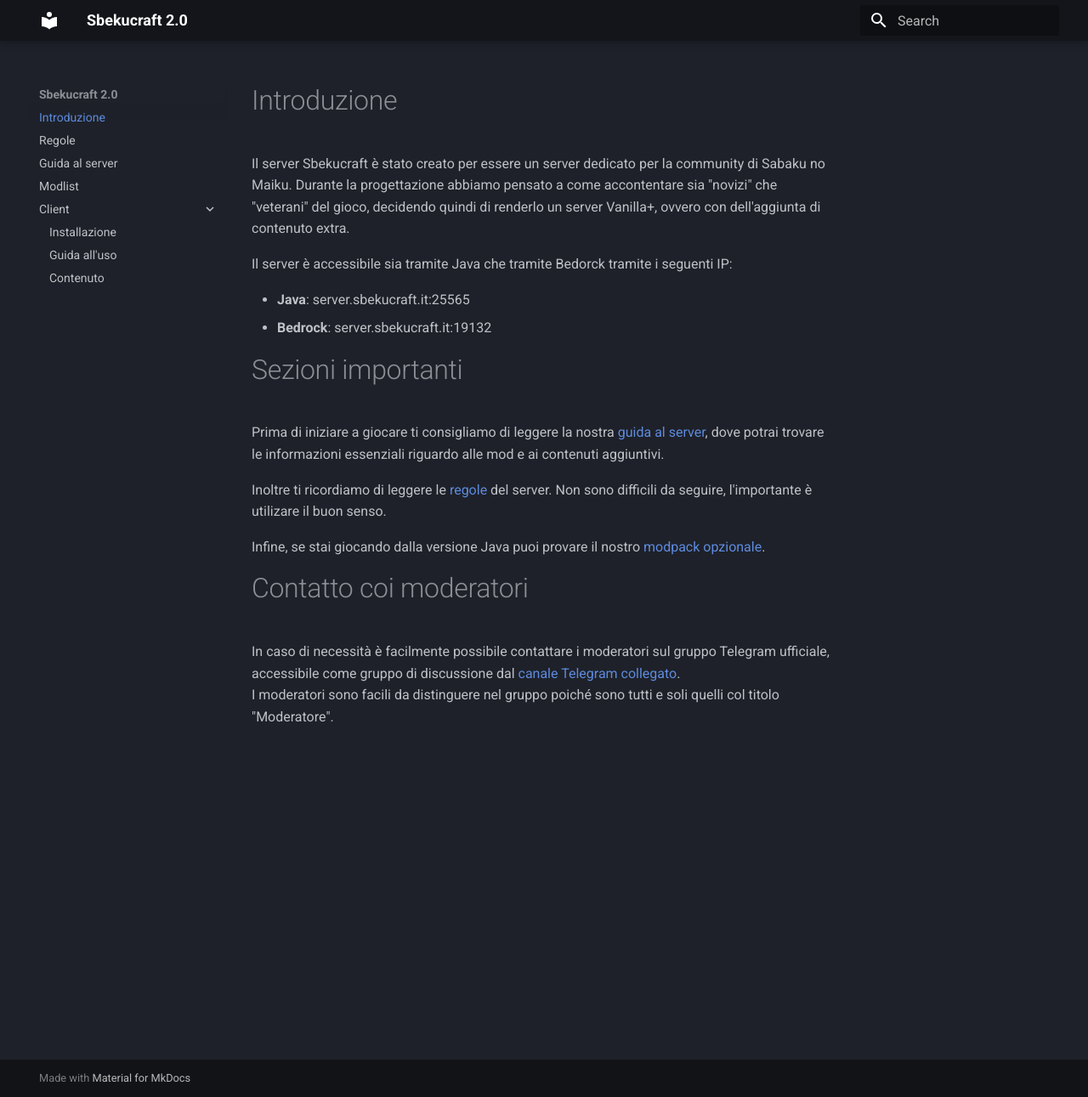
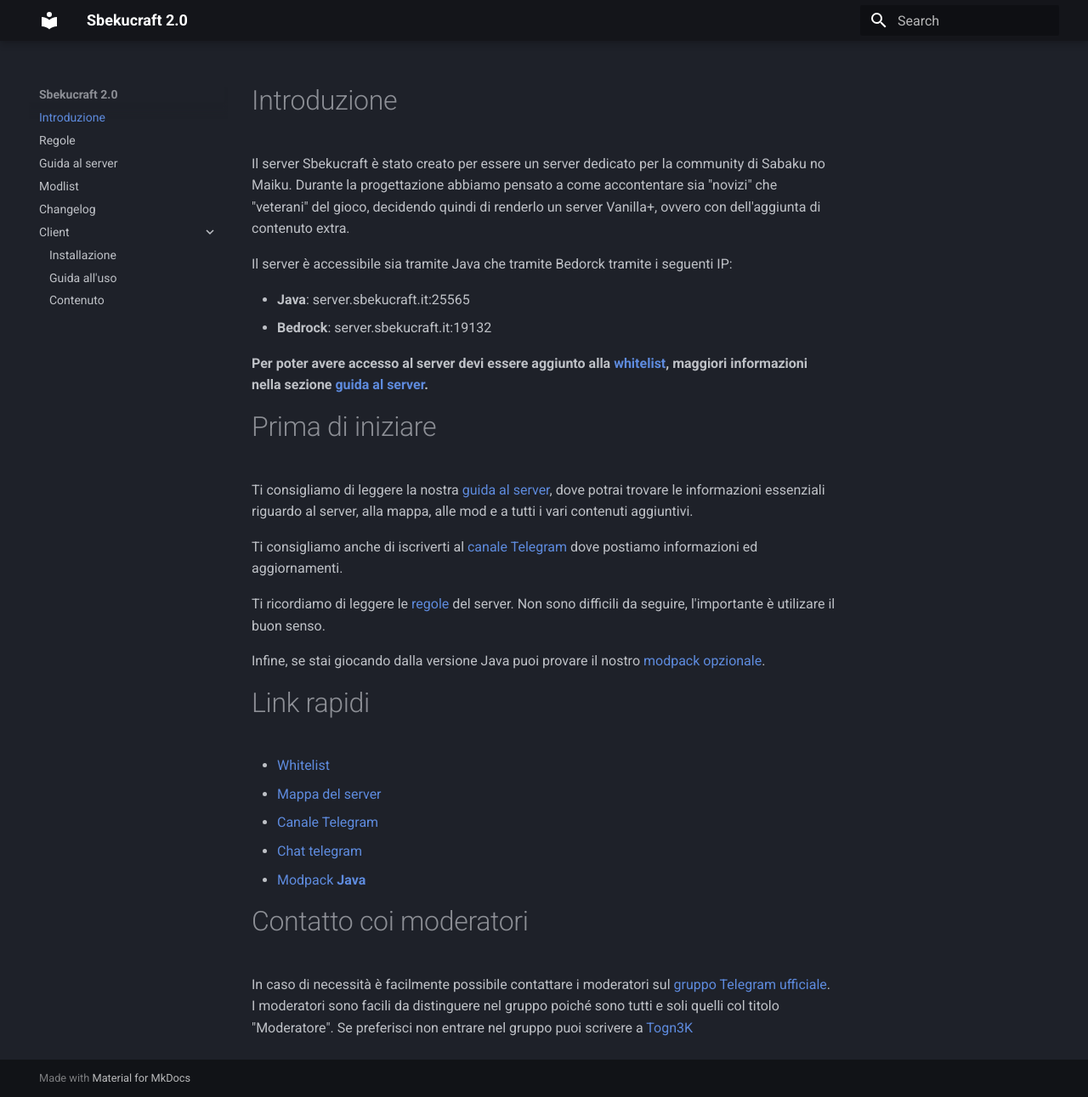
Before and after one commit to Sbekucraft/Sbekucraft-2.0-Wiki, an MkDocs documentation site: the page built from docs/index.md, in a window 1280 px wide and 1291 px high. Shown: the whole window at 85% size. Built offline with MkDocs 1.6.1 and Material for MkDocs 9.7.7, drawn with Linux system fonts in a browser that asks for light colours.

Commit message:
revisionato tutto e aggiunto changelog

```diff
--- a/docs/index.md
+++ b/docs/index.md
@@ -7,13 +7,25 @@
 - **Java**: server.sbekucraft.it:25565
 - **Bedrock**: server.sbekucraft.it:19132
 
-# Sezioni importanti
-Prima di iniziare a giocare ti consigliamo di leggere la nostra [guida al server](guida.md), dove potrai trovare le informazioni essenziali riguardo alle mod e ai contenuti aggiuntivi.
+**Per poter avere accesso al server devi essere aggiunto alla [whitelist](https://whitelist.sbekucraft.it), maggiori informazioni nella sezione [guida al server](guida.md).**
 
-Inoltre ti ricordiamo di leggere le [regole](regole.md) del server. Non sono difficili da seguire, l'importante è utilizare il buon senso.
+# Prima di iniziare
+Ti consigliamo di leggere la nostra [guida al server](guida.md), dove potrai trovare le informazioni essenziali riguardo al server, alla mappa, alle mod e a tutti i vari contenuti aggiuntivi.
+
+Ti consigliamo anche di iscriverti al [canale Telegram](https://t.me/sbekucraft) dove postiamo informazioni ed aggiornamenti.
+
+Ti ricordiamo di leggere le [regole](regole.md) del server. Non sono difficili da seguire, l'importante è utilizare il buon senso.
 
 Infine, se stai giocando dalla versione Java puoi provare il nostro [modpack opzionale](client/installazione.md).
 
+# Link rapidi
+- [Whitelist](https://whitelist.sbekucraft.it)
+- [Mappa del server](https://map.sbekucraft.it)
+- [Canale Telegram](https://t.me/sbekucraft)
+- [Chat telegram](https://t.me/sbekucraftchat)
+- [Modpack **Java**](https://modrinth.com/modpack/sbekucraft)
+
 # Contatto coi moderatori
-In caso di necessità è facilmente possibile contattare i moderatori sul gruppo Telegram ufficiale, accessibile come gruppo di discussione dal [canale Telegram collegato](https://t.me/sbekucraft).
+In caso di necessità è facilmente possibile contattare i moderatori sul [gruppo Telegram ufficiale](https://t.me/sbekucraftchat).
 I moderatori sono facili da distinguere nel gruppo poiché sono tutti e soli quelli col titolo "Moderatore".
+Se preferisci non entrare nel gruppo puoi scrivere a [Togn3K](https://t.me/Togn3K)
--- a/mkdocs.yml
+++ b/mkdocs.yml
@@ -15,6 +15,7 @@
   - 'regole.md'
   - 'guida.md'
   - 'content.md'
+  - 'changelog.md'
   - 'Client':
     - 'client/installazione.md'
     - 'client/guida.md'
```
Also changed, not shown: docs/changelog.md (added, +30 -0 lines), docs/guida.md (+30 -12 lines), docs/regole.md (+11 -4 lines).
